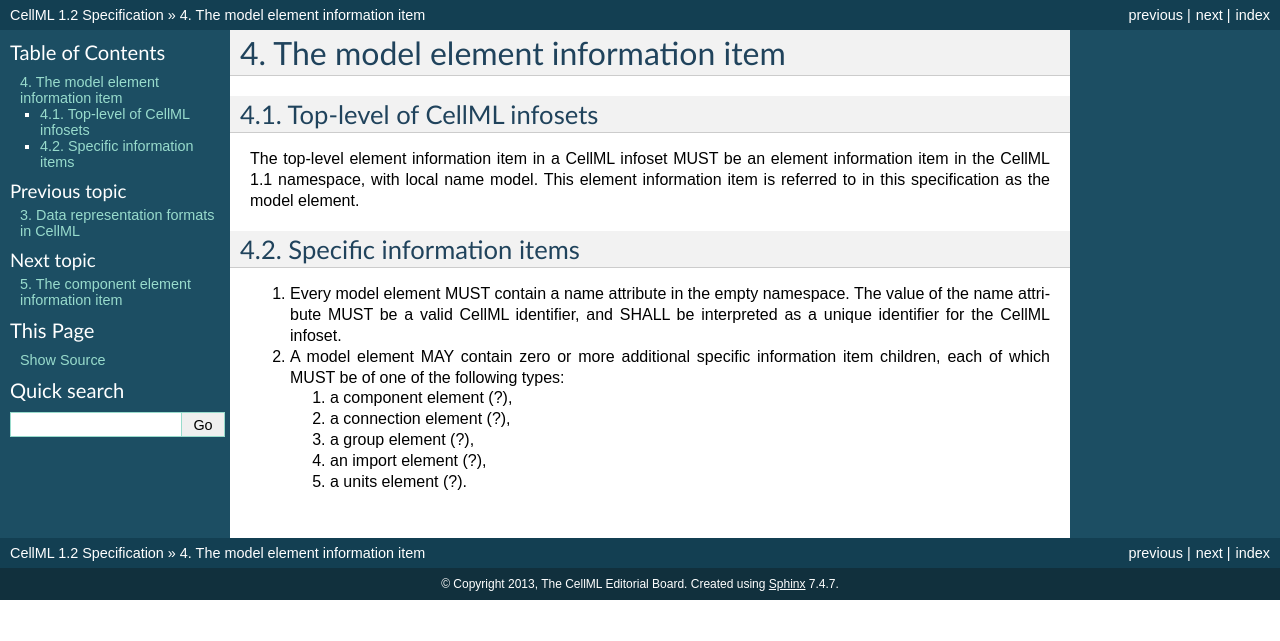
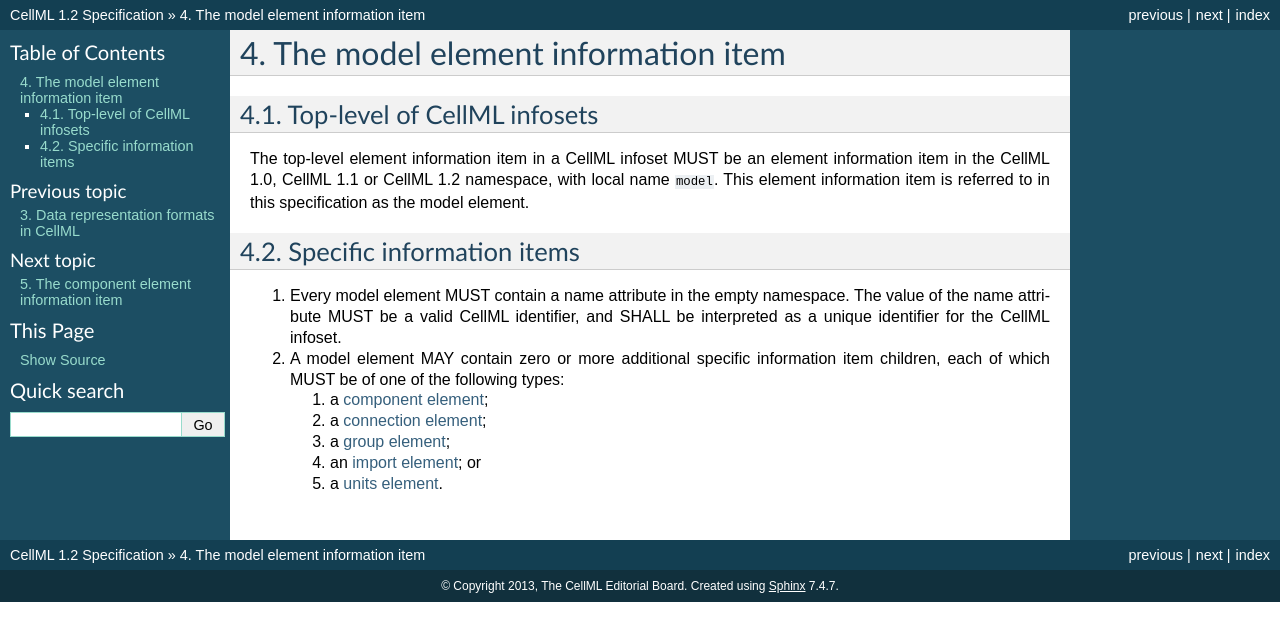
Before and after one commit to nickerso/cellml-spec-sphinx-test, a Sphinx documentation site: the page built from source/model-element-item.rst, in a window 1280 px wide. Shown: the top 641 px of the page. Built offline with Sphinx 7.4.7, drawn with Linux system fonts in a browser that asks for light colours.

Commit message:
Some minor editing of the model element section.

```diff
--- a/source/model-element-item.rst
+++ b/source/model-element-item.rst
@@ -5,9 +5,9 @@
 ----------------------------
 
 The top-level element information item in a CellML infoset MUST be an
-element information item in the CellML 1.1 namespace, with local name
-model. This element information item is referred to in this
-specification as the model element.
+element information item in the CellML 1.0, CellML 1.1 or CellML 1.2
+namespace, with local name ``model``. This element information item is
+referred to in this specification as the model element.
 
 Specific information items
 --------------------------
@@ -21,12 +21,12 @@
    information item children, each of which MUST be of one of the
    following types:
 
-   1. a component element (?),
+   1. a :doc:`component element <component-element-item>`;
 
-   2. a connection element (?),
+   2. a :doc:`connection element <connection-element-item>`;
 
-   3. a group element (?),
+   3. a :doc:`group element <group-element-item>`;
 
-   4. an import element (?),
+   4. an :doc:`import element <import-element-item>`; or
 
-   5. a units element (?).
+   5. a :doc:`units element <units-element-item>`.
```
